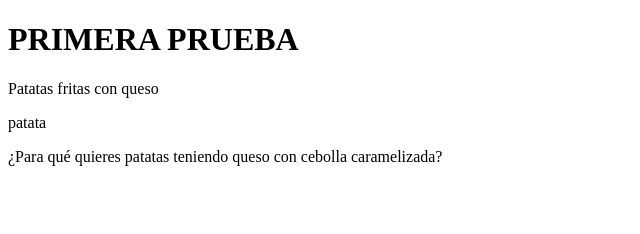
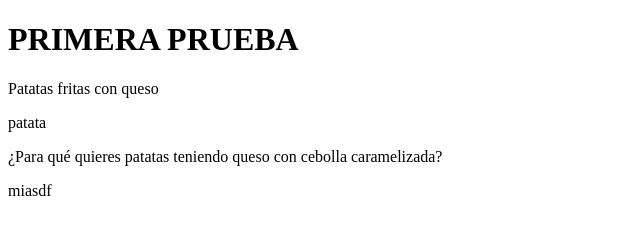
Before and after one commit to Arturoloma/Prueba01, a plain HTML site: page index.html in a window 1280 px wide. Shown: the full height of the page, 0-640 px from the left. Drawn offline with Linux system fonts and the light colour scheme.

Commit message:
Version 0.1

```diff
--- a/index.html
+++ b/index.html
@@ -10,6 +10,7 @@
       <p>Patatas fritas con queso</p>
       <div id="capa">patata</div>
       <p> ¿Para qué quieres patatas teniendo queso con cebolla caramelizada? </p>
+      <p> miasdf </p>
     </header>
   </body>
 </html>
```
